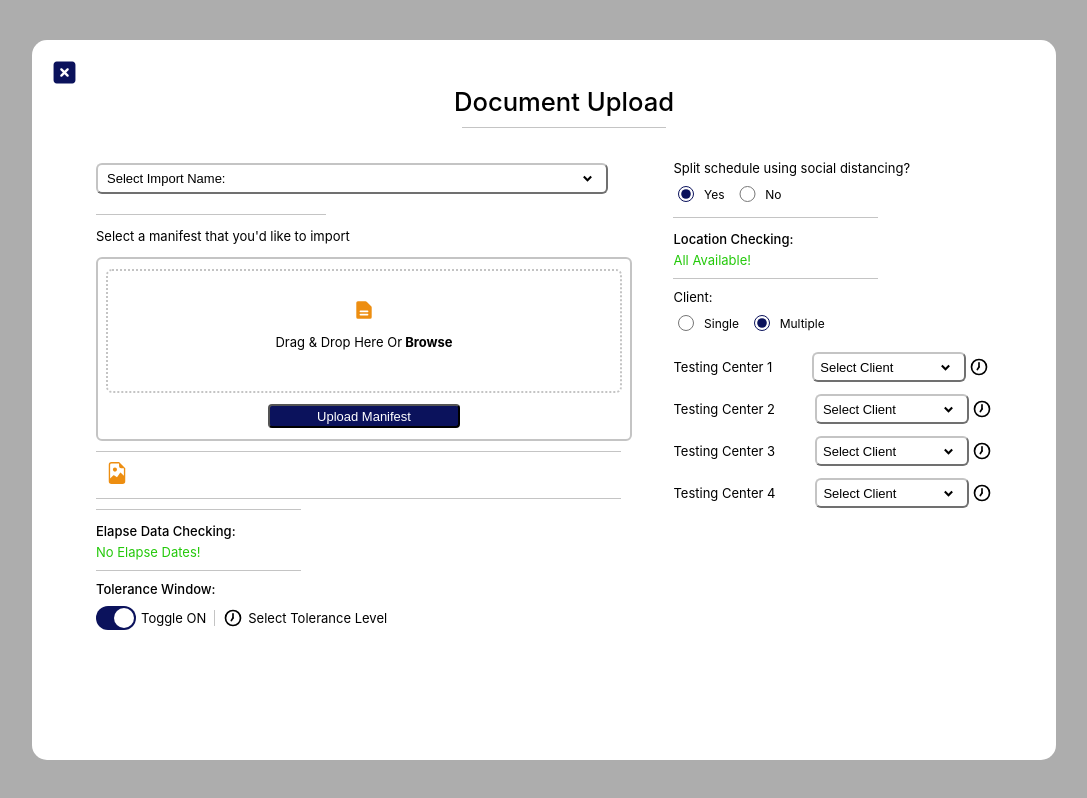
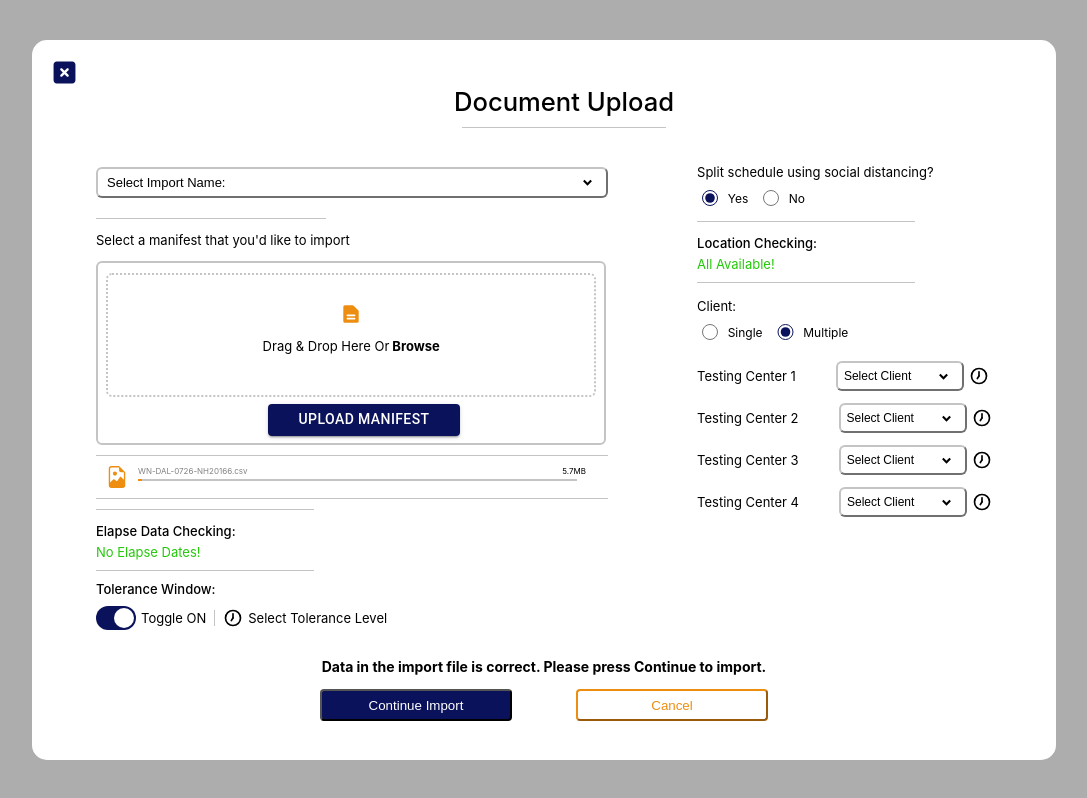
Before and after one commit to DeyvinC/doc-upload, a React (Create React App) app: page / in a window 1280 px wide. Shown: the whole page, without its empty margins (96-1183 px from the left). Built offline with nearby package versions, Linux system fonts and the light colour scheme.

Commit message:
added the drop zone for uploading a document

```diff
--- a/package.json
+++ b/package.json
@@ -3,6 +3,9 @@
   "version": "0.1.0",
   "private": true,
   "dependencies": {
+    "@emotion/react": "^11.11.3",
+    "@emotion/styled": "^11.11.0",
+    "@mui/material": "^5.15.11",
     "@testing-library/jest-dom": "^5.17.0",
     "@testing-library/react": "^13.4.0",
     "@testing-library/user-event": "^13.5.0",
@@ -10,8 +13,10 @@
     "@types/node": "^16.18.83",
     "@types/react": "^18.2.58",
     "@types/react-dom": "^18.2.19",
+    "axios": "^1.6.7",
     "react": "^18.2.0",
     "react-dom": "^18.2.0",
+    "react-dropzone": "^14.2.3",
     "react-icons": "^5.0.1",
     "react-scripts": "5.0.1",
     "styled-components": "^6.1.8",
--- a/src/App.css
+++ b/src/App.css
@@ -14,7 +14,7 @@
 .mainTitleCon {
   padding: 20px;
   padding-bottom: 0px;
-  height: 60px;
+  height: 13vh;
   width: 80vw;
   display: flex;
   flex-direction: row;
@@ -41,7 +41,6 @@
 .headerDivider {
   border-bottom: 1px solid rgb(196, 196, 196);
   width: 16vw;
-  margin-bottom: 30px;
 }
 .Divider1 {
   border-bottom: 1px solid rgb(196, 196, 196);
@@ -50,13 +49,13 @@
 }
 .Divider2 {
   border-bottom: 1px solid rgb(196, 196, 196);
-  width: 41vw;
+  width: 40vw;
   margin-top: 10px;
   margin-bottom: 10px;
 }
 .Divider3 {
   border-bottom: 1px solid rgb(196, 196, 196);
-  width: 16vw;
+  width: 17vw;
   margin-top: 10px;
   margin-bottom: 10px;
 }
@@ -66,15 +65,25 @@
   margin-left: 8px;
   margin-right: 8px;
 }
+.Divider5 {
+  /* border-left: 2px solid rgb(237, 142, 17);
+  height: 2px;
+  width: 10vw; */
+  border-bottom: 2px solid rgb(237, 142, 17);
+  width: 4px;
+}
+.Divider6 {
+  border-bottom: 2px solid rgb(196, 196, 196);
+  width: 34vw;
+}
 .mainInfoCon {
   width: 70vw;
-  height: 70vh;
+  height: 60vh;
   display: flex;
   justify-content: space-between;
   align-items: center;
 }
 .subCon {
-  height: 50vh;
   display: flex;
   justify-content: center;
 }
@@ -96,7 +105,7 @@
   border-radius: 6px;
 }
 .dragMainCon {
-  width: 40vw;
+  width: 38vw;
   height: 20vh;
   background-color: white;
   border-radius: 6px;
@@ -106,7 +115,7 @@
   padding: 10px;
 }
 .dragSubCon {
-  width: 40vw;
+  width: 38vw;
   height: 15vh;
   background-color: white;
   border-radius: 6px;
@@ -129,7 +138,7 @@
 }
 .uploadBtn {
   width: 15vw;
-  height: 3vh;
+  height: 4vh;
   background-color: #0b125c;
   color: white;
   border-radius: 4px;
@@ -138,6 +147,8 @@
   width: 40vw;
   padding-left: 10px;
   padding-right: 10px;
+  display: flex;
+  flex-direction: row;
 }
 .radioBtn {
   margin: 0;
@@ -152,7 +163,7 @@
   margin-bottom: 15px;
 }
 .selectClient {
-  width: 12vw;
+  width: 10vw;
   height: 30px;
   display: flex;
   flex-direction: row;
@@ -163,3 +174,33 @@
   border-radius: 6px;
   margin-left: 40px;
 }
+.messageText {
+  width: 45vw;
+  text-align: center;
+  font-size: 14px;
+  font-weight: bold;
+}
+.continBtn {
+  width: 15vw;
+  height: 4vh;
+  background-color: #0b125c;
+  color: white;
+  border-radius: 4px;
+}
+.cancelBtn {
+  width: 15vw;
+  height: 4vh;
+  background-color: white;
+  color: #ed8e11;
+  border-color: #ed8e11;
+  border-radius: 4px;
+}
+#file-upload-button {
+  background-color: #0b125c;
+}
+.custom-file-upload {
+  border: 1px solid #ccc;
+  display: inline-block;
+  padding: 6px 12px;
+  cursor: pointer;
+}
--- a/src/App.tsx
+++ b/src/App.tsx
@@ -3,11 +3,14 @@ import './App.css';
 import { FaSquareXmark } from "react-icons/fa6";
 import LargeDropDown from './components/LargeDropDown';
 import ToggleSwitch from './components/ToggleSwitch';
+import DragAndDrop from './components/FileDrop';
 import styled from "styled-components";
 import { RiArrowDropDownLine } from "react-icons/ri";
 import { HiMiniDocumentText } from "react-icons/hi2";
 import { BsFileEarmarkImage } from "react-icons/bs";
 import { TbClockHour7 } from "react-icons/tb";
+import { useUpload } from './hooks';
+import { Button } from "@mui/material";
 //
 const ToggleContainer = styled.div`
   display: flex;
@@ -21,14 +24,11 @@ function App() {
   //
   const [optionSelected, setOptionSelected] = useState<string>("")
   const [showDropDown, setShowDropDown] = useState<boolean>(false);
+  const [progress, setProgress] = useState<number>(0)
   //
   const options = () => {
     return ["Option 1", "Option 2", "Option 3"]
   }
-  //
-  // const optionSelection = (options: string): void => {
-  //   setOptionSelected(options)
-  // }
   //optionSelection={optionSelected}
   return (
     <div className="App">
@@ -42,6 +42,7 @@ function App() {
             <div className='headerDivider'></div>
           </div>
         </div>
+        <div style={{display: "flex", flexDirection: "column"}}>
           <div className='subCon'>
             <div className='mainInfoCon'>
               <div className='subInfoCon1'>
@@ -57,22 +58,44 @@ function App() {
                 <div className='dragMainCon'>
                   <div className='dragSubCon'>
                     <div className='docIconMain'>
-                    <HiMiniDocumentText size={22} color='#ed8e11' />
-                    <div style={{display: "flex", flexDirection: "row"}}>
-                      <p style={{fontSize: 13}}>Drag & Drop Here Or </p>
-                      <p style={{fontSize: 13, marginLeft: 3, fontWeight: "bold"}}>Browse</p>
-                    </div>
+                      <DragAndDrop />
                     </div>
                     <div className='uploadMain'>
-                    <button className='uploadBtn'>
-                      <p style={{fontSize: 13, margin: 2 }}>Upload Manifest</p>
-                    </button>
+                      <Button
+                        variant="contained"
+                        component="label"
+                        style={{backgroundColor: "#0b125c"}}
+                        //id="csv-buttonUpload"
+                        className='uploadBtn'
+                        //color='#0b125c'
+                        //disabled={disUpload}
+                      >
+                        Upload Manifest
+                        <input
+                          type="file"
+                          id="myfile"
+                          accept=".pdf, .jpg"
+                          //onChange={(e) => e.target.files && handleChangeFile(e)}
+                          //onClick={onInputClick}
+                          hidden
+                        />
+                      </Button>
                     </div>
                   </div>
                 </div>
                 <div className='Divider2'></div>
                 <div className='fileMain'>
                   <BsFileEarmarkImage size={22} color='#ed8e11' />
+                  <div style={{paddingLeft: 10}}>
+                    <div style={{display: "flex", flexDirection:"row", width: "35vw", justifyContent: "space-between", marginBottom: 3}}>
+                      <p style={{margin: 0, fontSize: 8, color: "gray"}}>WN-DAL-0726-NH20166.csv</p>
+                      <p style={{margin: 0, fontSize: 8}}>5.7MB</p>
+                    </div>
+                    <div style={{display:"flex", flexDirection: "row"}}>
+                      <div className='Divider5'></div>
+                      <div className='Divider6'></div>
+                    </div>
+                  </div>
                 </div>
                 <div className='Divider2'></div>
                 <div className='Divider3'></div>
@@ -106,7 +129,7 @@ function App() {
                 <p style={{fontSize: 13, marginBottom: 0, fontWeight: "500"}}>Location Checking:</p>
                 <p style={{fontSize: 13, marginTop: 5, color: "#24c90a", marginBottom: 10}}>All Available!</p>
                 <div className='Divider3'></div>
-              <p style={{fontSize: 13, marginTop: 0, marginBottom: 5 }}>Client:</p>
+                <p style={{fontSize: 13, marginTop: 15, marginBottom: 5 }}>Client:</p>
                 <div className='radioBtnCon'>
                   <label style={{fontSize: 12, display: "flex", alignItems: "center"}}>
                     <input type="radio" value="Yes" checked={false} style={{accentColor: "#0b125c"}} className='radioBtn'/>
@@ -120,35 +143,47 @@ function App() {
                 <div style={{display: "flex", flexDirection: "row", alignItems: "center"}}>
                   <p style={{fontSize: 13}}>Testing Center 1</p>
                   <button className='selectClient'>
-                  <p style={{margin: 0, fontSize: 13}}>Select Client</p>
+                    <p style={{margin: 0, fontSize: 12}}>Select Client</p>
                     <RiArrowDropDownLine size={25} />
                   </button>
-                <TbClockHour7 size={20} style={{marginLeft: 3}} />
+                  <TbClockHour7 size={20} style={{marginLeft: 5}} />
                 </div>
                 <div style={{display: "flex", flexDirection: "row", alignItems: "center"}}>
                   <p style={{fontSize: 13}}>Testing Center 2</p>
                   <button className='selectClient'>
-                  <p style={{margin: 0, fontSize: 13}}>Select Client</p>
+                    <p style={{margin: 0, fontSize: 12}}>Select Client</p>
                     <RiArrowDropDownLine size={25} />
                   </button>
-                <TbClockHour7 size={20} style={{marginLeft: 3}} />
+                  <TbClockHour7 size={20} style={{marginLeft: 5}} />
                 </div>
                 <div style={{display: "flex", flexDirection: "row", alignItems: "center"}}>
                   <p style={{fontSize: 13}}>Testing Center 3</p>
                   <button className='selectClient'>
-                  <p style={{margin: 0, fontSize: 13}}>Select Client</p>
+                    <p style={{margin: 0, fontSize: 12}}>Select Client</p>
                     <RiArrowDropDownLine size={25} />
                   </button>
-                <TbClockHour7 size={20} style={{marginLeft: 3}} />
+                  <TbClockHour7 size={20} style={{marginLeft: 5}} />
                 </div>
                 <div style={{display: "flex", flexDirection: "row", alignItems: "center"}}>
                   <p style={{fontSize: 13}}>Testing Center 4</p>
                   <button className='selectClient'>
-                  <p style={{margin: 0, fontSize: 13}}>Select Client</p>
+                    <p style={{margin: 0, fontSize: 12}}>Select Client</p>
                     <RiArrowDropDownLine size={25} />
                   </button>
-                <TbClockHour7 size={20} style={{marginLeft: 3}} />
+                  <TbClockHour7 size={20} style={{marginLeft: 5}} />
                 </div>
+              </div>
+            </div>
+          </div>
+          <div style={{display: "flex", flexDirection: "column", alignItems: "center"}}>
+              <p className='messageText'>Data in the import file is correct. Please press Continue to import.</p>
+              <div style={{width: "45vw", display: "flex", justifyContent: "space-evenly"}}>
+                <button className='continBtn'>
+                  <text>Continue Import</text>
+                </button>
+                <button className='cancelBtn'>
+                  <text>Cancel</text>
+                </button>
               </div>
           </div>
         </div>
--- /dev/null
+++ b/src/components/FileDrop.tsx
@@ -0,0 +1,71 @@
+import React, { useCallback, useState } from 'react';
+import { useDropzone} from 'react-dropzone';
+import { HiMiniDocumentText } from "react-icons/hi2";
+
+export default function DragAndDrop(){
+//
+const onDrop = useCallback((acceptedFiles: Array<File>) => {
+  const file = new FileReader();
+
+  file.onload = function() {
+    setPreview(file.result);
+  }
+
+  file.readAsDataURL(acceptedFiles[0])
+}, [])
+
+const { acceptedFiles, getRootProps, getInputProps, isDragActive } = useDropzone({
+  onDrop
+});
+
+const [preview, setPreview] = useState<string | ArrayBuffer | null>(null);
+
+/**
+ * handleOnSubmit
+ */
+
+// async function handleOnSubmit(e: React.SyntheticEvent) {
+//   e.preventDefault();
+
+//   if ( typeof acceptedFiles[0] === 'undefined' ) return;
+
+//   const formData = new FormData();
+
+//   formData.append('file', acceptedFiles[0]);
+//   formData.append('upload_preset', '<Your Upload Preset>');
+//   // formData.append('api_key', import.meta.env.VITE_CLOUDINARY_API_KEY);
+
+//   // const results = await fetch('https://api.cloudinary.com/v1_1/<Your Cloud Name>/image/upload', {
+//   //   method: 'POST',
+//   //   body: formData
+//   // }).then(r => r.json());
+
+//   // console.log('results', results);
+// }
+return (
+  <div>
+    <div style={{display: "flex", alignItems: 'center', flexDirection: "column"}} {...getRootProps()}>
+      <input {...getInputProps()} />
+      {/* {
+        isDragActive ?
+          <p>Drop the files here ...</p> :
+          <p>Drag 'n' drop some files here, or click to select files</p>
+      } */}
+      <HiMiniDocumentText size={22} color='#ed8e11' />
+      <div style={{display: "flex", flexDirection: "row"}}>
+        <p style={{fontSize: 13}}>Drag & Drop Here Or </p>
+        <p style={{fontSize: 13, marginLeft: 3, fontWeight: "bold"}}>Browse</p>
+      </div>
+    </div>
+    {/* {preview && (
+      <p>
+        <img src={preview as string} alt="Upload preview" />
+      </p>
+    )} */}
+  </div>
+)
+}
+
+// DragAndDrop.propTypes = {
+//   onUpload: PropTypes.func.isRequired,
+// };
--- /dev/null
+++ b/src/hooks.ts
@@ -0,0 +1,28 @@
+import { useState } from "react";
+import axios from "axios";
+
+export const useUpload = (url: string) => {
+  const [isSuccess, setIsSuccess] = useState(false);
+  const [progress, setProgress] = useState(0);
+
+  const upload = async (formData: FormData) => {
+    //setIsLoading(true);
+    await axios.post(url, formData, {
+        headers: {
+            "Content-Type": "multipart/form-data",
+        },
+        onUploadProgress: (progressEvent) => {
+            const progress = (progressEvent.loaded / (progressEvent.total ?? 1)) * 50;
+            setProgress(progress);
+        },
+        onDownloadProgress: (progressEvent) => {
+            const progress = 50 + (progressEvent.loaded / (progressEvent.total ?? 1)) * 50;
+            console.log(progress);
+            setProgress(progress);
+        },
+    });
+    setIsSuccess(true)
+  };
+
+  return { upload, isSuccess, progress };
+};
```
Also changed, not shown: 1 other file (tests, documents, lock files or other folders). Lines whose indentation alone changed are shown as unchanged.
